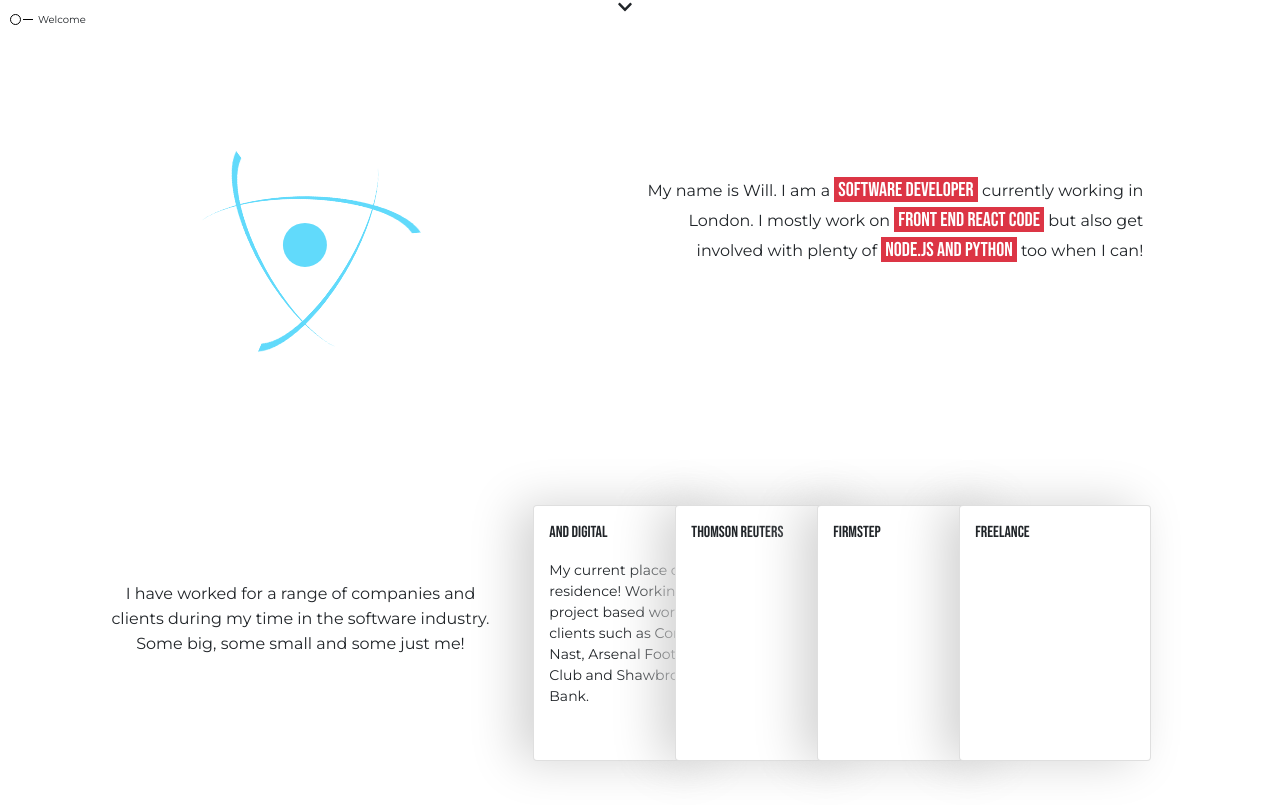
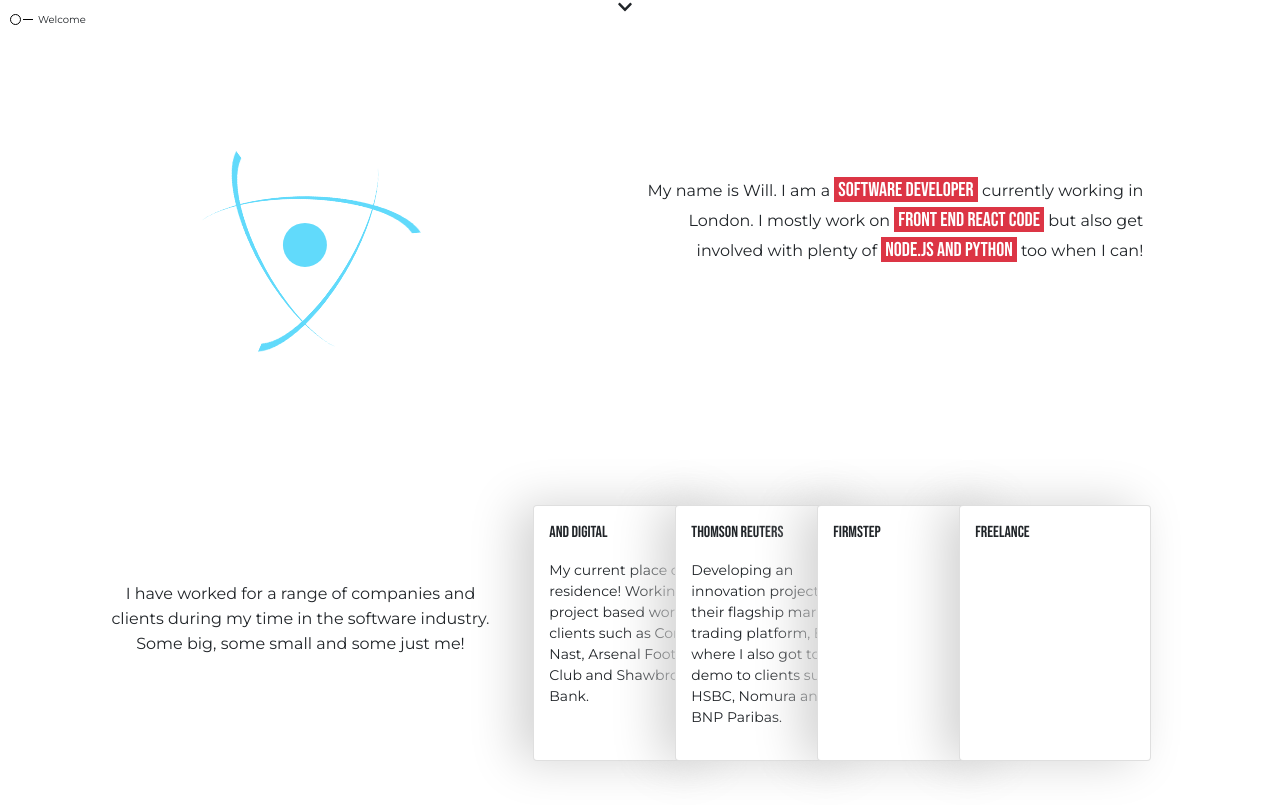
Before and after one commit to WGoldsworthy/component-library, a React (Create React App) app: page / in a window 1280 px wide. Shown: the part 755-1560 px from the top of the page. Built offline with nearby package versions, Linux system fonts and the light colour scheme.

Commit message:
small content addition

```diff
--- a/src/components/CardCarousel/index.css
+++ b/src/components/CardCarousel/index.css
@@ -22,6 +22,16 @@
   position: relative;
   left: 0px;
   text-align: left;
+  cursor: pointer;
+}
+
+.selectedCard {
+  overflow: hidden;
+  height: 200vh;
+  position: absolute !important;
+  left: -50vw;
+  width: 200vw;
+  top: -50vh;
 }
 
 .card:not(:first-child) {
--- a/src/components/CardCarousel/index.jsx
+++ b/src/components/CardCarousel/index.jsx
@@ -1,8 +1,7 @@
-import React from 'react';
+import React, {useState} from 'react';
 import './index.css'
 
 const CardCarousel = ({cards}) => {
-
 
   return (
     <div className="cardCarousel">
@@ -15,6 +14,10 @@
       </div>
       <div className="card">
         <div className="title">Thomson Reuters</div>
+          <div className="card__info">
+            Developing an innovation project for their flagship market trading platform, Eikon,
+            where I also got to demo to clients such as HSBC, Nomura and BNP Paribas.
+          </div>
       </div>
       <div className="card">
         <div className="title">Firmstep</div>
```
